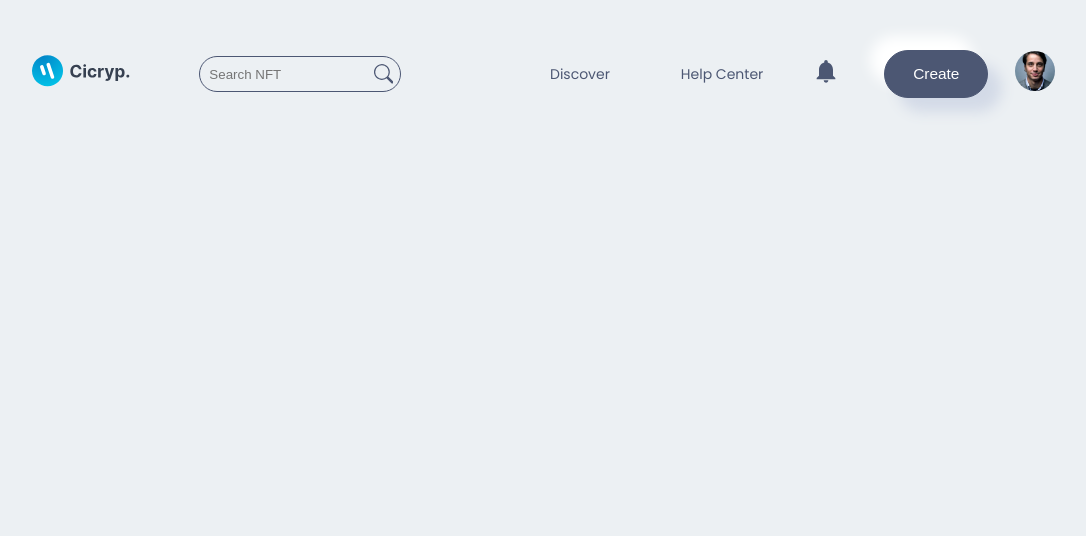
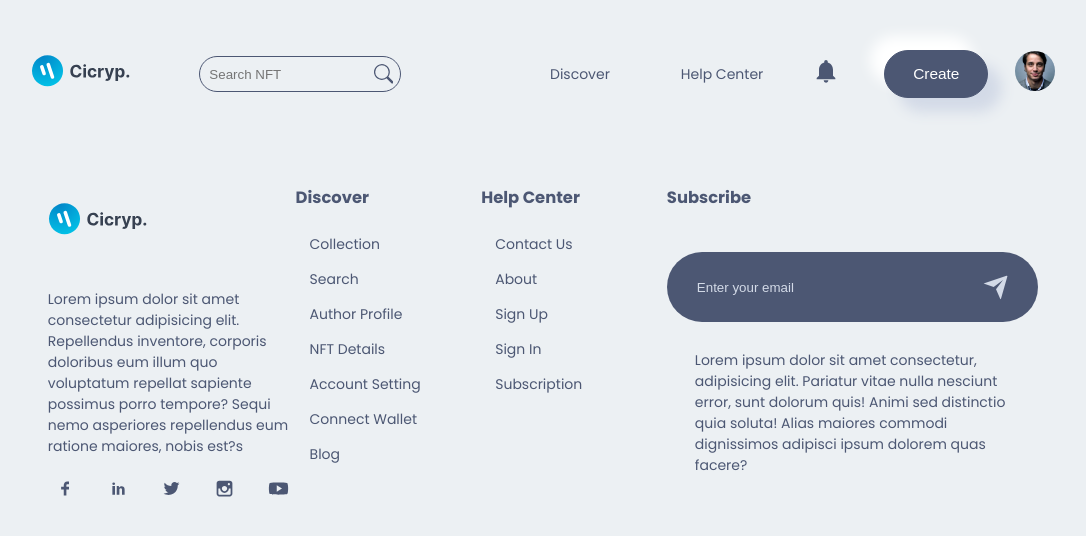
Before and after one commit to Chrisszy123/fullstackNftMarket, a Next.js app in the folder client/: page / in a window 1280 px wide. Shown: the top 536 px of the page, without its empty margins (97-1183 px from the left). Built offline with nearby package versions, Linux system fonts and the light colour scheme.

Commit message:
feat/ done with footer section

```diff
--- a/client/components/Footer/Footer.module.css
+++ b/client/components/Footer/Footer.module.css
@@ -0,0 +1,75 @@
+.footer{
+    width: 100%;
+    padding: 1.5rem;
+    position: relative;
+}
+.footer_box{
+    width: 80%;
+    margin: 0 auto;
+    display: grid;
+    grid-template-columns: 1.3fr repeat(2, 1fr) 2fr;
+    align-items: flex-start;
+    justify-content: space-between;
+}
+/* socials */
+.footer_social{
+    display: flex;
+    gap: 1.3rem;
+    font-size: 1.5rem;
+    align-items: center;
+}
+.footer_social a{
+    padding: .5rem;
+    border-radius: 50%;
+    transition: all .3s ease-in;
+    display: grid;
+}
+.footer_social a:hover{
+    background-color: var(--icons-color);
+    color: var(--shadow-dark-color);
+    box-shadow: var(--box-shadow);
+}
+/* subscribe */
+.subscribe_box{
+    width: 100%;
+    display: flex;
+    justify-content: space-between;
+    align-items: center;
+    padding: 1.5rem 2rem;
+    background-color: var(--icons-color);
+    color: var(--shadow-dark-color);
+    border-radius: 5rem;
+    margin-top: 3rem;
+}
+.subscribe_box input {
+    background: transparent;
+    border: none;
+    outline: none;
+    width: 90%;
+    color: var(--shadow-dark-color);
+}
+.subscribe_box input::placeholder{
+    color: var(--shadow-dark-color);
+}
+.subscribe_box_send{
+    cursor: pointer;
+    font-size: 2rem;
+}
+.subscribe_box_info{
+    padding: 1rem 2rem;
+}
+/* media queries */
+
+@media screen and (max-width: 45em){
+    .footer_box{
+        width: 90%;
+        grid-template-columns: 1fr 2fr;
+    }
+}
+
+@media screen and (max-width: 35em){
+    .footer_box{
+        width: 90%;
+        grid-template-columns: 1fr;
+    }
+}
--- a/client/components/Footer/Footer.tsx
+++ b/client/components/Footer/Footer.tsx
@@ -1,11 +1,76 @@
-import React from 'react'
+import React from "react";
+import Image from "next/image";
+import {
+  TiSocialFacebook,
+  TiSocialLinkedin,
+  TiSocialTwitter,
+  TiSocialYoutube,
+  TiSocialInstagram,
+  TiArrowSortedDown,
+  TiArrowSortedUp,
+} from "react-icons/ti";
+import { RiSendPlaneFill } from "react-icons/ri";
 // import style
-import style from  './Footer.module.css'
+import style from "./Footer.module.css";
+import images from "../../img";
+import { Discover, HelpCenter } from "../Navbar";
 
 const Footer = () => {
   return (
-    <div>Footer</div>
-  )
-}
+    <div className={style.footer}>
+      <div className={style.footer_box}>
+        <div className={style.footer_box_social}>
+          <Image src={images.logo} alt="footer logo" width={100} height={100} />
+          <p>
+            Lorem ipsum dolor sit amet consectetur adipisicing elit. Repellendus
+            inventore, corporis doloribus eum illum quo voluptatum repellat
+            sapiente possimus porro tempore? Sequi nemo asperiores repellendus
+            eum ratione maiores, nobis est?s
+          </p>
+          <div className={style.footer_social}>
+            <a href="#">
+              <TiSocialFacebook />
+            </a>
+            <a href="#">
+              <TiSocialLinkedin />
+            </a>
+            <a href="#">
+              <TiSocialTwitter />
+            </a>
+            <a href="#">
+              <TiSocialInstagram />
+            </a>
+            <a href="#">
+              <TiSocialYoutube />
+            </a>
+          </div>
+        </div>
+        <div className={style.footer_box_discover}>
+          <h3>Discover</h3>
+          <Discover />
+        </div>
+        <div className={style.footer_box_help}>
+          <h3>Help Center</h3>
+          <HelpCenter />
+        </div>
+        <div className={style.subscribe}>
+          <h3>Subscribe</h3>
+          <div className={style.subscribe_box}>
+            <input placeholder="Enter your email" type="email" />
+            <RiSendPlaneFill className={style.subscribe_box_send} />
+          </div>
+          <div className={style.subscribe_box_info}>
+            <p>
+              Lorem ipsum dolor sit amet consectetur, adipisicing elit. Pariatur
+              vitae nulla nesciunt error, sunt dolorum quis! Animi sed
+              distinctio quia soluta! Alias maiores commodi dignissimos adipisci
+              ipsum dolorem quas facere?
+            </p>
+          </div>
+        </div>
+      </div>
+    </div>
+  );
+};
 
-export default Footer
+export default Footer;
--- a/client/components/Navbar/HelpCenter/HelpCenter.tsx
+++ b/client/components/Navbar/HelpCenter/HelpCenter.tsx
@@ -28,7 +28,7 @@ const HelpCenter = () => {
   return (
     <div className={style.box}>
       {helpCenter.map((el: any, i: any) => (
-        <div className={style.helpCenter}>
+        <div className={style.helpCenter} key={i + 1}>
           <Link href={{ pathname: `${el.link}` }}>{el.name}</Link>
         </div>
       ))}
--- a/client/pages/_app.tsx
+++ b/client/pages/_app.tsx
@@ -1,12 +1,13 @@
 import "@/styles/globals.css";
 import type { AppProps } from "next/app";
 // internal imports
-import { NavBar } from "@/components";
+import { Footer, NavBar } from "@/components";
 export default function App({ Component, pageProps }: AppProps) {
   return (
     <div>
       <NavBar />
       <Component {...pageProps} />
+      <Footer />
     </div>
   );
 }
```
